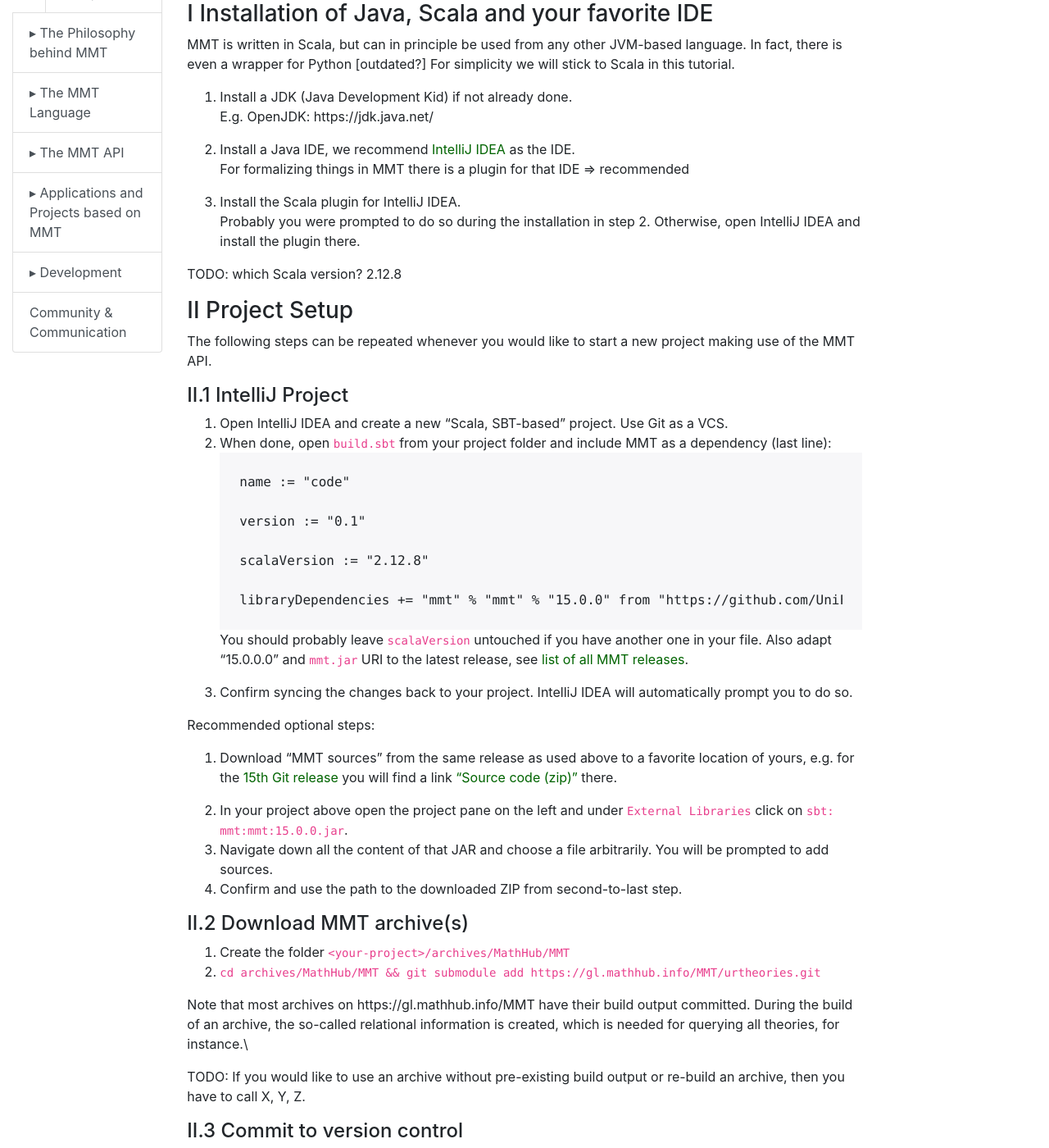
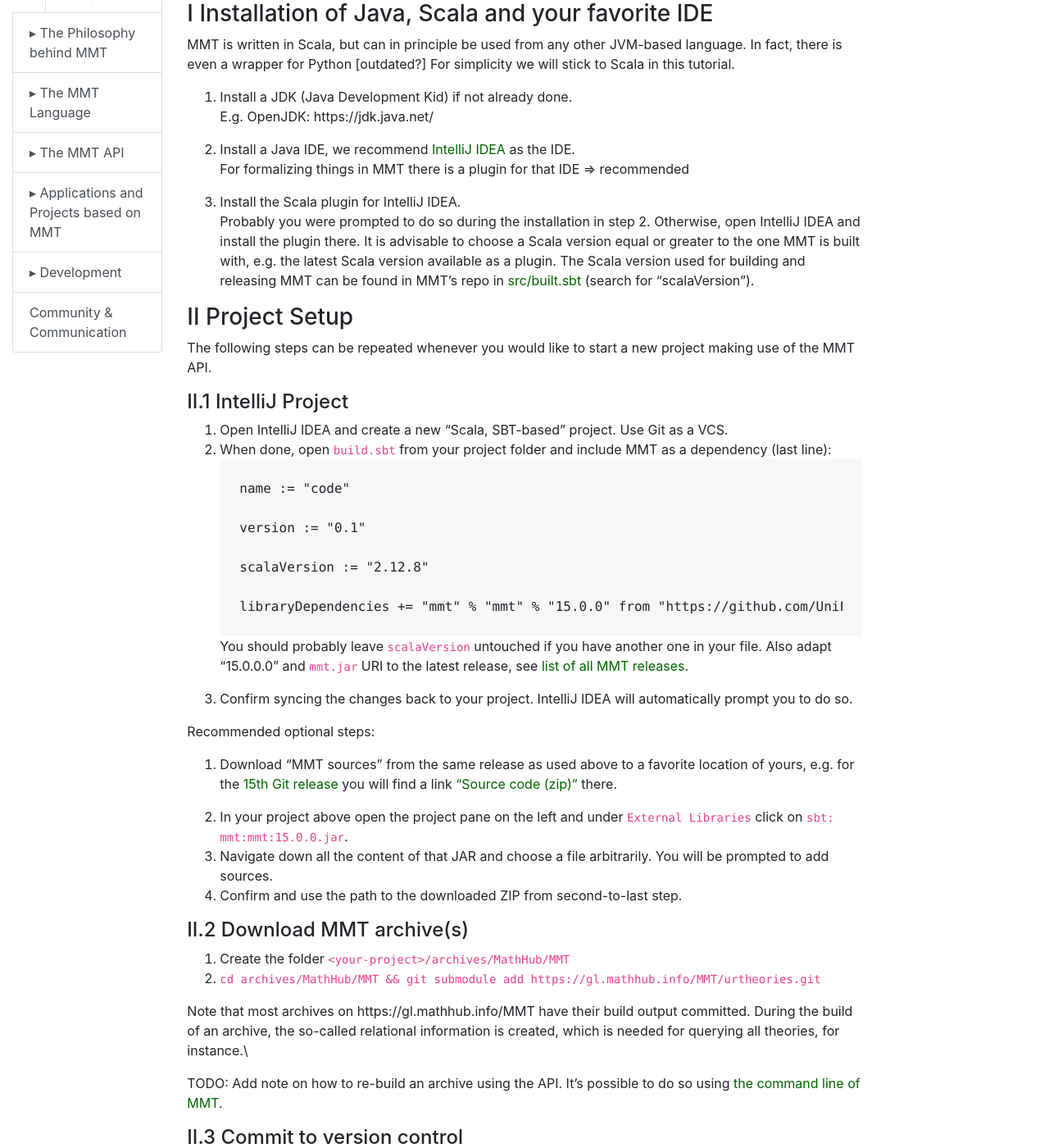
Before and after one commit to UniFormal/uniformal.github.io, a Jekyll site: the page built from doc/tutorials/applications/getting-started.md, in a window 1280 px wide and 1400 px high, scrolled down 533 px. Shown: the whole window at 82% size. Built offline with Jekyll 4.4.1, drawn with Linux system fonts in a browser that asks for light colours.

Commit message:
Resolve one TODO

```diff
--- a/doc/tutorials/applications/getting-started.md
+++ b/doc/tutorials/applications/getting-started.md
@@ -34,9 +34,7 @@ For simplicity we will stick to Scala in this tutorial.
    For formalizing things in MMT there is a plugin for that IDE => recommended
 
 3. Install the Scala plugin for IntelliJ IDEA.<br>
-   Probably you were prompted to do so during the installation in step 2. Otherwise, open IntelliJ IDEA and install the plugin there.
-
-TODO: which Scala version? 2.12.8
+   Probably you were prompted to do so during the installation in step 2. Otherwise, open IntelliJ IDEA and install the plugin there. It is advisable to choose a Scala version equal or greater to the one MMT is built with, e.g. the latest Scala version available as a plugin. The Scala version used for building and releasing MMT can be found in MMT's repo in [src/built.sbt](https://github.com/UniFormal/MMT/blob/master/src/build.sbt#L33) (search for "scalaVersion").
 
 ### II Project Setup
 
@@ -74,7 +72,7 @@ Recommended optional steps:
 
 Note that most archives on https://gl.mathhub.info/MMT have their build output committed. During the build of an archive, the so-called relational information is created, which is needed for querying all theories, for instance.\\
 
-TODO: If you would like to use an archive without pre-existing build output or re-build an archive, then you have to call X, Y, Z.
+TODO: Add note on how to re-build an archive using the API. It's possible to do so using [the command line of MMT](https://uniformal.github.io/doc/setup/running.html).
 
 #### II.3 Commit to version control
 
```
